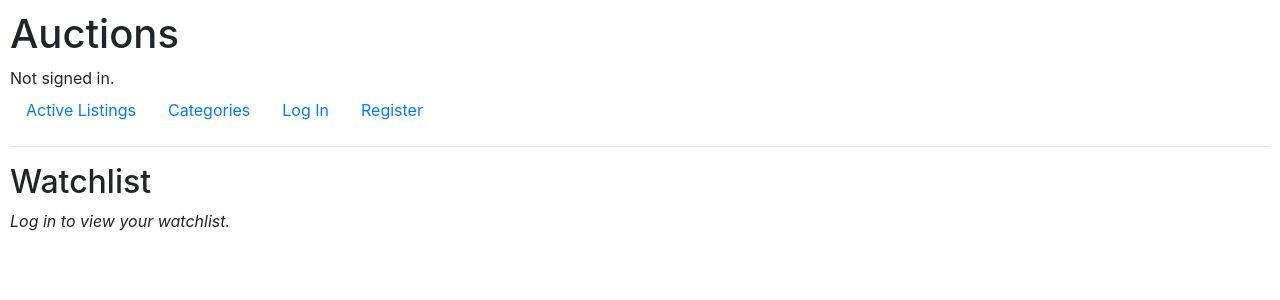
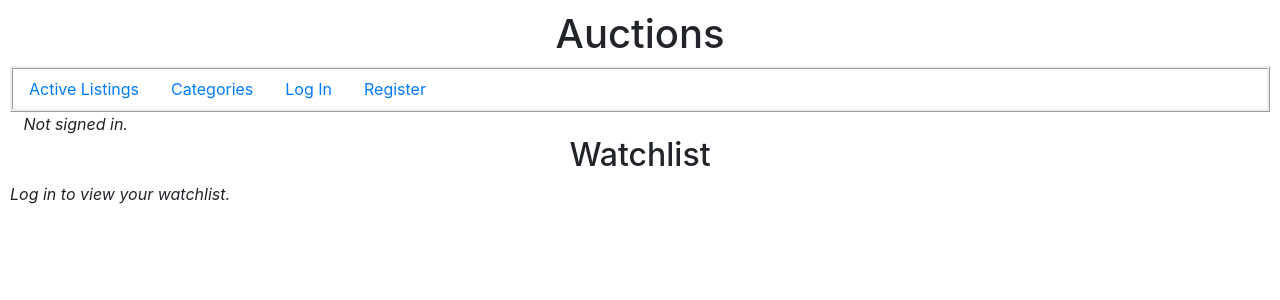
Before and after one commit to Omar-B-Maldonado/Auctions, a Django app: page /watchlist in a window 1280 px wide. Shown: the top 300 px of the page. Run offline with Django 3.2, Linux system fonts and the light colour scheme; some libraries are stand-ins or nearby versions.

Commit message:
Made the newest listings show first and centered some things: -Auctions title is centered -Active Listings title is centered -Nav bar is boxed -The active listings content scrolls if bigger than the screen, and centers if smaller than the window

```diff
--- a/auctions/static/auctions/styles.css
+++ b/auctions/static/auctions/styles.css
@@ -3,9 +3,10 @@ body {
 }
 #index-container{
     display:flex;
-    overflow-x:scroll;
+    overflow-x:auto;
     column-gap: 20px;
     scrollbar-width: none; /* Hide scrollbar*/
+    margin-top:15px;
 }
 .index-container::-webkit-scrollbar {
     display: none;
@@ -28,3 +29,10 @@ body {
     border-width: 1px;
     overflow-y:scroll;
 }
+.title {
+    text-align:center;
+}
+.nav {
+    align-content: center;
+    border-style: ridge;
+}
--- a/auctions/templates/auctions/index.html
+++ b/auctions/templates/auctions/index.html
@@ -2,18 +2,19 @@
 
 {% block body %}
     {% if category %}
-        <h2>Active '{{ category }}' Listings</h2>
+        <h2 class="title">Active '{{ category }}' Listings</h2>
     {% elif watchlist %}
-        <h2>Watchlist</h2>
+        <h2 class="title">Watchlist</h2>
     {% else %}
-        <h2>Active Listings</h2>
+        <h2 class="title">Active Listings</h2>
     {% endif %}
 
     {% if watchlist and not user.is_authenticated %}
         <i>Log in to view your watchlist.</i>
     {% else %}
+    <div id="outer-container">
         <div id="index-container">
-        {% for listing in listings %}
+        {% for listing in listings|dictsortreversed:"id" %}
             <div class="listing-container">
                 <h3>
                     <a href="{% url 'listing' listing.id %}">{{ listing.title }}</a>
@@ -50,5 +51,6 @@
             {% endif %}
         {% endfor %}
         </div>
+    </div>
     {% endif %}
 {% endblock %}
--- a/auctions/templates/auctions/layout.html
+++ b/auctions/templates/auctions/layout.html
@@ -8,14 +8,7 @@
         <link href="{% static 'auctions/styles.css' %}" rel="stylesheet">
     </head>
     <body>
-        <h1>Auctions</h1>
-        <div>
-            {% if user.is_authenticated %}
-                Signed in as <strong>{{ user.username }}</strong>
-            {% else %}
-                Not signed in.
-            {% endif %}
-        </div>
+        <h1 class="title">Auctions</h1>
         <ul class="nav">
             <li class="nav-item">
                 <a class="nav-link" href="{% url 'index' %}">Active Listings</a>
@@ -42,8 +35,28 @@
                 </li>
             {% endif %}
         </ul>
-        <hr>
+        <div>
+            {% if user.is_authenticated %}
+                <i>&nbsp;&nbsp;&nbsp;Signed in as <strong>{{ user.username }}</strong></i>
+            {% else %}
+                <i>&nbsp;&nbsp;&nbsp;Not signed in.</i>
+            {% endif %}
+        </div>
         {% block body %}
         {% endblock %}
     </body>
+    <script>
+        function adjustContainer() {
+            var container = document.getElementById('index-container');
+
+            // Check if the content is scrollable
+            if (container.scrollWidth > container.clientWidth) {
+                container.style.justifyContent = 'flex-start';
+            } else {
+                container.style.justifyContent = 'center';
+            }
+        }
+        window.onload = adjustContainer;
+        window.onresize = adjustContainer;
+    </script>
 </html>
```
Also changed, not shown: db.sqlite3.
